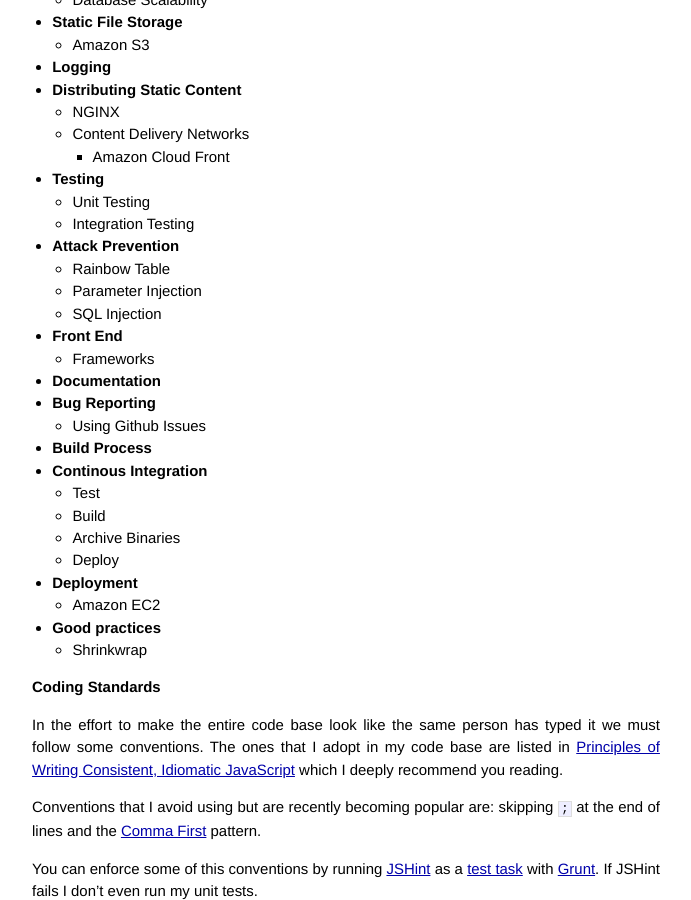
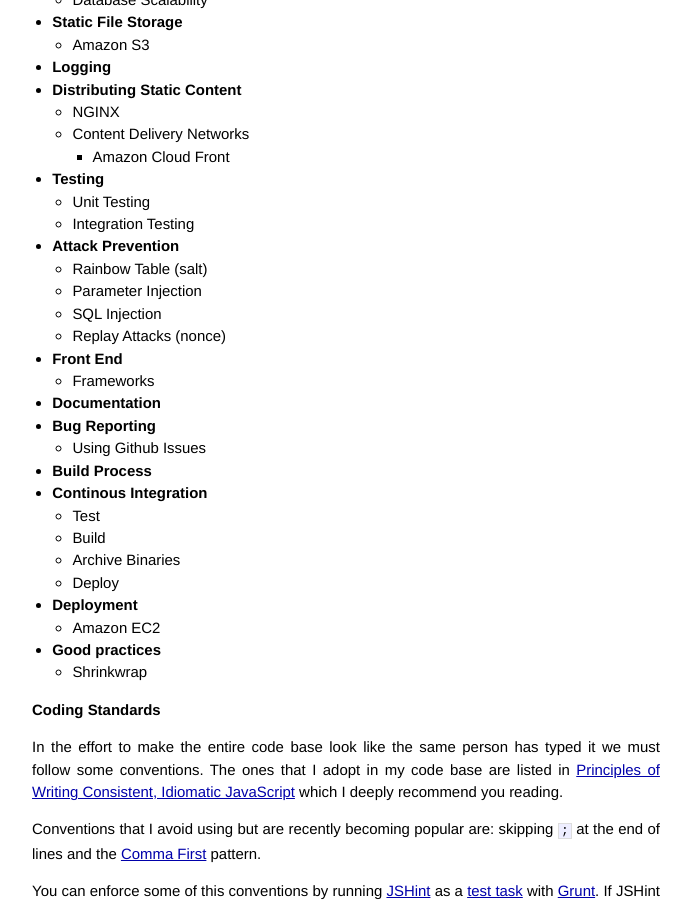
Before and after one commit to renatoargh/renatoargh.github.io, a Jekyll site: the page built from _posts/2014-03-23-web-application-aspects.md, in a window 1280 px wide and 900 px high, scrolled down 624 px. Shown: the whole window, without its empty margins (294-985 px from the left). Built offline with Jekyll 4.4.1, drawn with Linux system fonts in a browser that asks for light colours; Markdown is read by kramdown in place of the engine named in the settings; comment, search, counter and statistics services are not loaded.

Commit message:
Update 2014-03-23-web-application-aspects.md

```diff
--- a/_posts/2014-03-23-web-application-aspects.md
+++ b/_posts/2014-03-23-web-application-aspects.md
@@ -34,9 +34,10 @@
   - Unit Testing
   - Integration Testing
 - **Attack Prevention**
-  - Rainbow Table
+  - Rainbow Table (salt)
   - Parameter Injection
   - SQL Injection
+  - Replay Attacks (nonce)
 - **Front End**
   - Frameworks
 - **Documentation**
```
